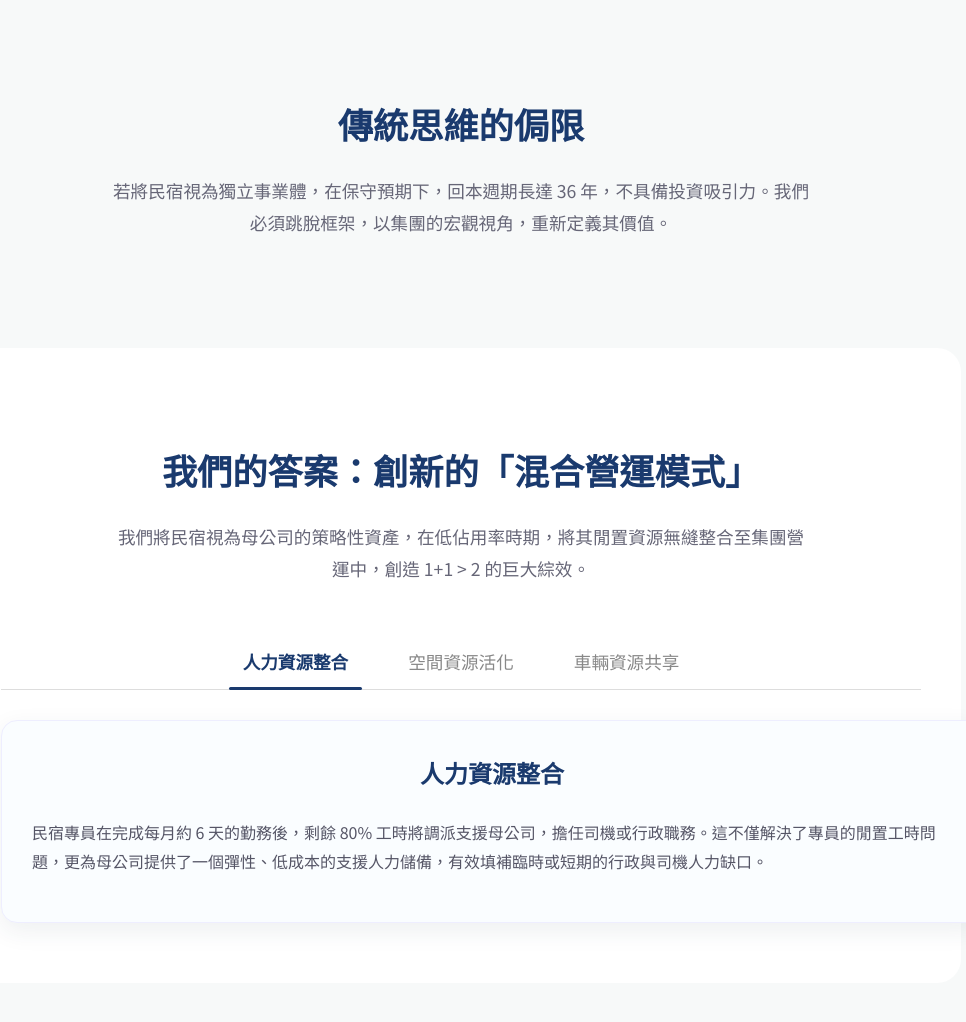
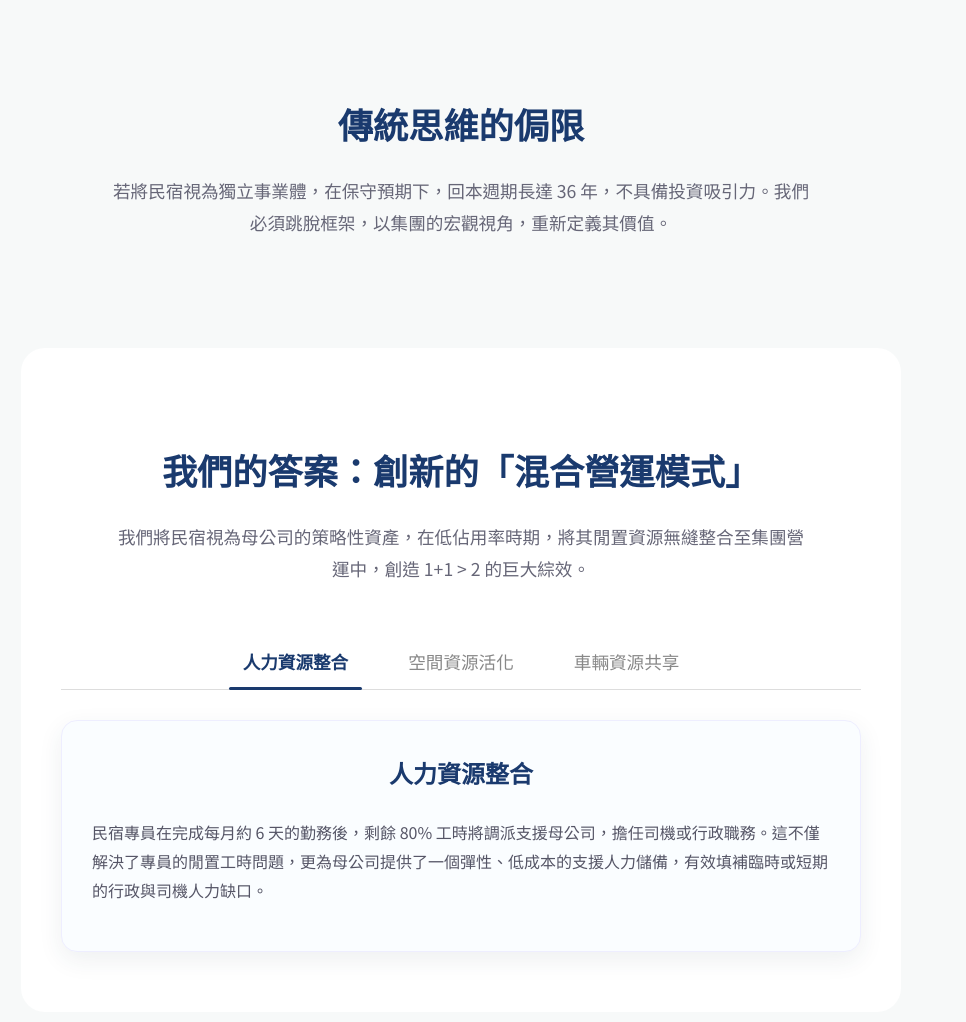
Before and after one commit to jeffwei8522/jeffwei8522.github.io, a plain HTML site: page yosemite/index.html in a window 1280 px wide. Shown: the part 558-1580 px from the top of the page, without its empty margins (179-1145 px from the left). Drawn offline with Linux system fonts and the light colour scheme.

Commit message:
bug: 文字超出容器修正

```diff
--- a/yosemite/index.html
+++ b/yosemite/index.html
@@ -24,6 +24,11 @@
             --gradient-start: #e8f5e9; /* 清新薄荷綠 */
             --gradient-mid:   #e1f5fe; /* 淡天藍 */
             --gradient-end:   #f7f9f9; /* 與背景色融合 */
+        }
+
+        /* [FIX] Added universal box-sizing for predictable layout */
+        *, *::before, *::after {
+            box-sizing: border-box;
         }
 
         body {
@@ -62,15 +67,13 @@
             overflow: hidden;
         }
 
-        /* [UPDATED] Removed background container styling */
         .header .logo-container {
             position: relative;
             display: inline-block;
         }
 
-        /* [UPDATED] Applied drop-shadow directly to the logo image */
         .header img {
-            max-width: 350px; /* Slightly increased size for more presence */
+            max-width: 350px;
             display: block;
             filter: drop-shadow(0px 3px 6px rgba(44, 62, 80, 0.3));
         }
@@ -114,7 +117,7 @@
         .section-alt {
             background-color: var(--bg-white);
             border-radius: 24px;
-            margin: 0 -20px;
+            margin: 0 20px;
             padding: 60px 40px;
         }
         .section h2 {
```
